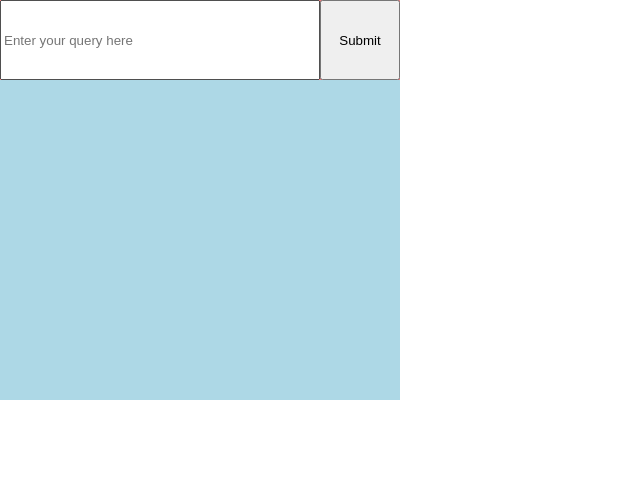
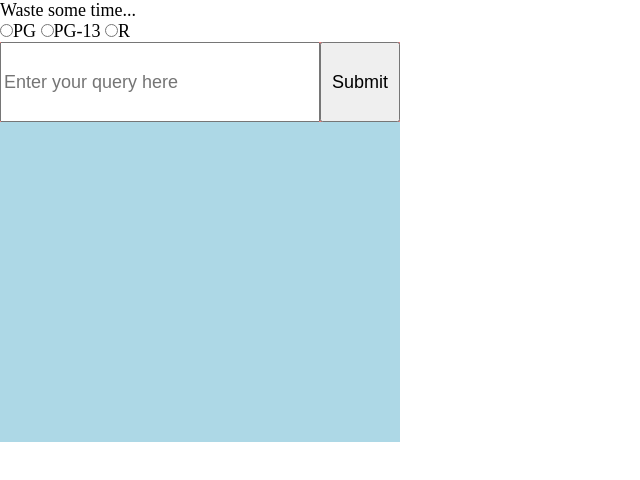
Before and after one commit to lagnum22/chrome-extension, a browser extension: page index.html in a window 1280 px wide. Shown: the whole page, without its empty margins (0-640 px from the left). Drawn offline with Linux system fonts and the light colour scheme.

Commit message:
added radio buttons

```diff
--- a/index.html
+++ b/index.html
@@ -9,8 +9,20 @@
 
 </head>
 <body>
-    <div class="body">
-
+    <div class="body" style="margin: auto;">    Waste some time...
+        <div class="radio">
+            <form>
+                <label class="radio-inline">
+                  <input type="radio" name="optradio" value="PG">PG
+                </label>
+                <label class="radio-inline">
+                  <input type="radio" name="optradio" value="PG13">PG-13
+                </label>
+                <label class="radio-inline">
+                  <input type="radio" name="optradio" value="R">R
+                </label>
+              </form>
+        </div>
     </div>
 
 
--- a/main.css
+++ b/main.css
@@ -1,6 +1,8 @@
 * {
   margin: 0;
   box-sizing: border-box;
+
+  font-size: large;
 }
 .pop-up {
   background-color: lightblue;
@@ -32,4 +34,9 @@
 }
 .return-gif {
   width: 100%;
+  height: 100vh;
 }
+.radio {
+  background-color: bublanchedalmon;
+  width: 100%;
+}
--- a/main.js
+++ b/main.js
@@ -12,7 +12,7 @@ const domBody = document.querySelector("div.body");
 const popUp = document.createElement("div");
 popUp.classList.add("pop-up");
 
-domBody.prepend(popUp);
+domBody.appendChild(popUp);
 
 //Goal 2: create a form for user to input data
 
@@ -38,23 +38,34 @@ header.appendChild(form);
 header.appendChild(submitButton);
 popUp.appendChild(header);
 //...eventually, create eventlistener for submit button, and then we use api
+const radioArray = document.getElementsByName("optradio");
 
 submitButton.addEventListener("click", (e) => {
   let string = textInput.value;
+  console.log("radio array: ", radioArray);
+  let rating = "g";
+  radioArray.forEach((setting) => {
+    if (setting.checked === true) {
+      rating = setting.value;
+    }
+  });
+  console.log("rating: ", rating);
   //alert(string);
-
+  //create randome number
+  let random = Math.floor(Math.random() * 25);
+  console.log("number ", random);
   //first arg of fetch is a url, in that url, there is a query string
   fetch(
-    `https://api.giphy.com/v1/gifs/search?api_key=Ko4SR2cn8W6ikTAtl0kkkcHDrGz8VE6f&q=${string}&limit=25&offset=0&rating=r&lang=en`
+    `https://api.giphy.com/v1/gifs/search?api_key=Ko4SR2cn8W6ikTAtl0kkkcHDrGz8VE6f&q=${string}&limit=25&offset=0&rating=${rating}&lang=en`
   )
     .then((data) => data.json())
     .then((memes) => {
-      console.log(memes.data[0]);
-      console.log("source: ", memes.data[0].images.original.mp4);
+      //console.log(memes.data[0]);
+      // console.log("source: ", memes.data[0].images.original.mp4);
       //create the image element
       const div = document.createElement("div");
       // div.innerHTML = memes.data[0].images.original.mp4;
-      let imgSourceStr = memes.data[0].images.original.url;
+      let imgSourceStr = memes.data[random].images.original.url;
       const img = document.createElement("img");
 
       img.src = imgSourceStr;
```
